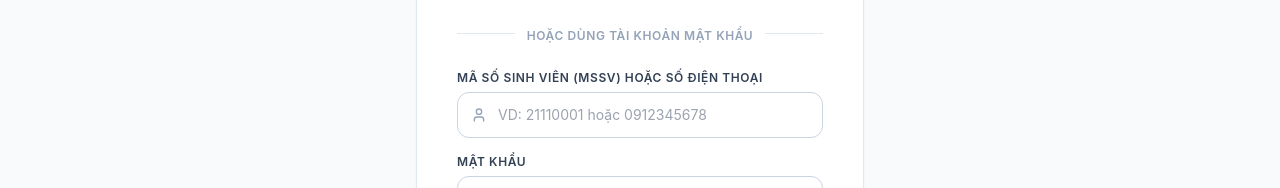
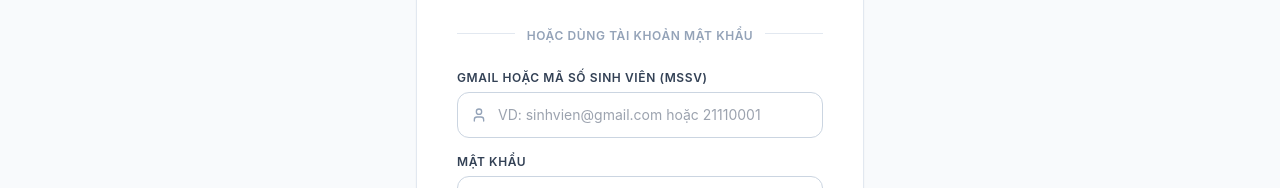
Before and after one commit to chinmt22225-ops/GDQPAN_E-Learning, a React (Vite) app in the folder apps/frontend/: page /login in a window 1280 px wide. Shown: the part 340-528 px from the top of the page. Built offline with nearby package versions, Linux system fonts and the light colour scheme; no server answers.

Commit message:
feat: Cap nhat truong dang nhap sang Gmail hoac Ma so sinh vien (MSSV)

```diff
--- a/apps/frontend/src/components/GoogleCompleteModal.tsx
+++ b/apps/frontend/src/components/GoogleCompleteModal.tsx
@@ -211,7 +211,7 @@ export const GoogleCompleteModal: React.FC<GoogleCompleteModalProps> = ({
               Thiết lập mật khẩu đăng nhập trực tiếp:
             </span>
             <p className="text-[11px] text-blue-800 mb-2 leading-relaxed">
-              Mật khẩu này giúp bạn sau này có thể đăng nhập bằng cả 2 cách: bấm <strong>Google</strong> HOẶC gõ <strong>MSSV / Số điện thoại</strong> + Mật khẩu này.
+              Mật khẩu này giúp bạn sau này có thể đăng nhập bằng cả 2 cách: bấm <strong>Google</strong> HOẶC gõ <strong>Gmail / MSSV</strong> + Mật khẩu này.
             </p>
 
             <div className="grid grid-cols-1 sm:grid-cols-2 gap-2">
--- a/apps/frontend/src/pages/LoginPage.tsx
+++ b/apps/frontend/src/pages/LoginPage.tsx
@@ -168,7 +168,7 @@ export const LoginPage: React.FC = () => {
         <form onSubmit={handleSubmit} className="space-y-4">
           <div>
             <label className="block text-xs font-semibold text-slate-700 uppercase tracking-wider mb-1.5">
-              Mã số sinh viên (MSSV) hoặc Số điện thoại
+              Gmail hoặc Mã số sinh viên (MSSV)
             </label>
             <div className="relative">
               <div className="absolute inset-y-0 left-0 pl-3.5 flex items-center pointer-events-none text-slate-400">
@@ -178,7 +178,7 @@ export const LoginPage: React.FC = () => {
                 type="text"
                 value={identifier}
                 onChange={(e) => setIdentifier(e.target.value)}
-                placeholder="VD: 21110001 hoặc 0912345678"
+                placeholder="VD: sinhvien@gmail.com hoặc 21110001"
                 className="w-full pl-10 pr-4 py-3 rounded-xl border border-slate-300 focus:outline-none focus:ring-2 focus:ring-blue-600 focus:border-transparent text-sm transition-all"
                 required
               />
```
Also changed, not shown: 2 other files (tests, documents, lock files or other folders).
